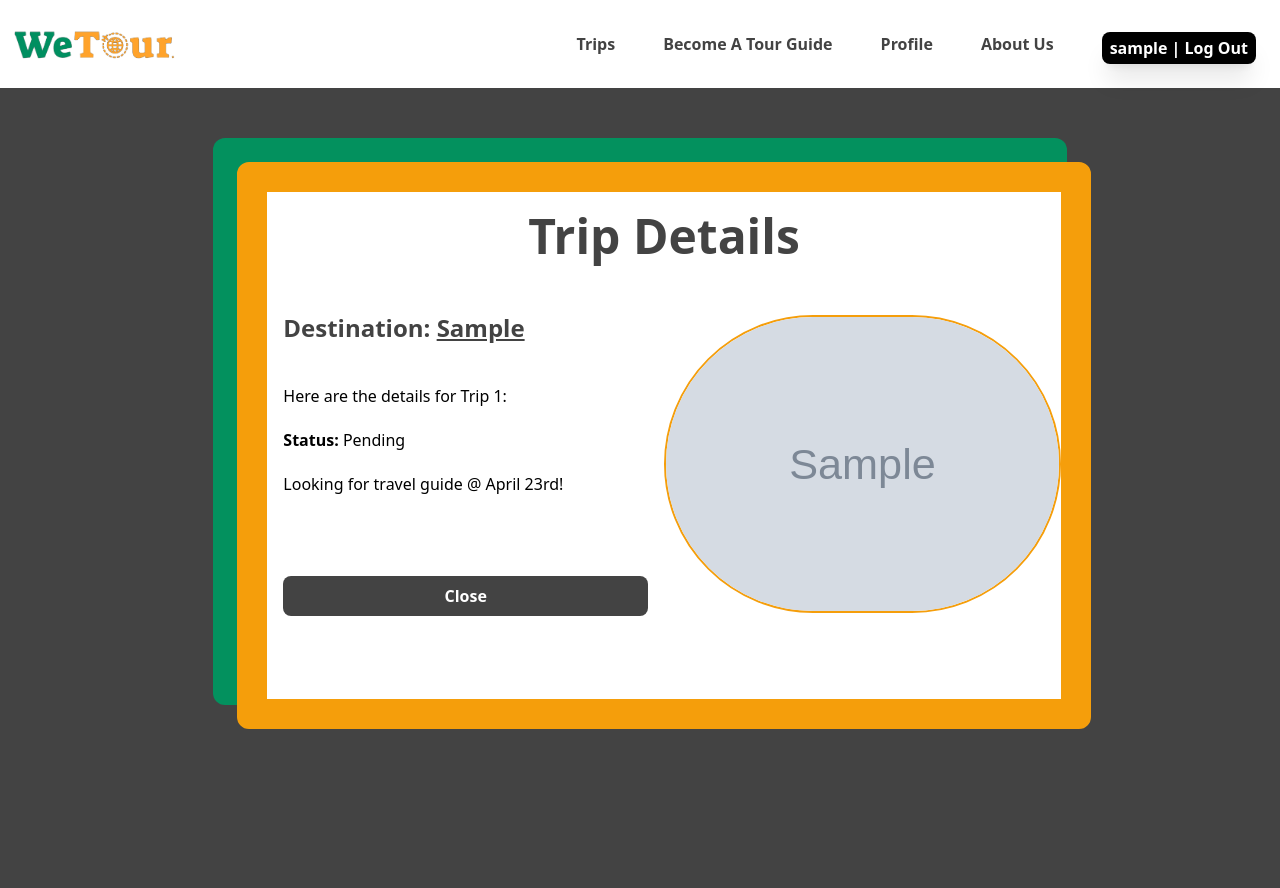
After one commit to aidanvancil/WeTour, a Django app: page /trip/1 in a window 1280 px wide. The commit adds this page. Run offline with Django 4.2, Linux system fonts and the light colour scheme; a user stored in the database is signed in; tables that the repository leaves empty hold one stand-in row (values such as "Sample post"); grey boxes marked "Sample" are stand-in pictures; some libraries are stand-ins or nearby versions.

Commit message:
Hackathon - Very Sleepy
Very sleepy commit....

```diff
--- a/WeTour/urls.py
+++ b/WeTour/urls.py
@@ -29,6 +29,7 @@ urlpatterns = [
     path('update_profile', views.update_profile, name='update_profile'),
     path('about', views.about_us, name='about'),
     path('trip', views.trip, name='trip'),
+    path('trip/<int:param>', views.trip, name='tript'),
     path('render_guides', views.view_guide, name='render_guides'),
     path('guide', views.guide, name='guide'),
     path('card', views.card, name='card'),
--- a/app/forms.py
+++ b/app/forms.py
@@ -57,7 +57,7 @@ class TripForm(forms.Form):
 
 
 class GuideForm(forms.Form):
-    profile_pic = forms.ImageField()
+    profile_pic = forms.ImageField(required=False)
     bio = forms.CharField(
         max_length=200,
         widget=forms.TextInput(attrs={'class': 'form-input'})
@@ -70,7 +70,3 @@ class GuideForm(forms.Form):
         max_length=100,
         widget=forms.TextInput(attrs={'class': 'form-input'}),
     )
-    phone_number = forms.CharField(
-        max_length=100,
-        widget=forms.TextInput(attrs={'class': 'form-input'}),
-    )
--- a/app/models.py
+++ b/app/models.py
@@ -2,6 +2,14 @@ from django.db import models
 from django.contrib.auth.models import User
 from django.db.models.signals import post_save
 from django.dispatch import receiver
+from django.core.files.base import ContentFile
+import requests
+import environ
+
+
+env = environ.Env()
+environ.Env.read_env()
+img_key = env('IMAGE_API_KEY')
 
 class Profile(models.Model):
     user = models.OneToOneField(User, on_delete=models.CASCADE)
@@ -30,3 +38,21 @@ class TourGuide(models.Model):
 class Trip(models.Model):
     user = models.ForeignKey(User, on_delete=models.CASCADE, related_name='trips')
     destination = models.CharField(max_length=100)
+    picture = models.URLField(null=True)
+
+    def generate_map_image(self):
+        IMAGE_API_KEY = ''
+        LOCATION = self.destination
+
+        # Set the query parameters for the API request
+        params = {
+            'key': img_key,
+            'size': '300,300',
+            'center': LOCATION,
+            'zoom': 12,
+            'format': 'png'
+        }
+
+        response = requests.get('http://www.mapquestapi.com/staticmap/v5/map', params=params)
+        self.picture = response.url
+        self.save()
--- a/app/templates/guide.html
+++ b/app/templates/guide.html
@@ -60,6 +60,7 @@
     <button class="bg-[#FCA503] text-[#434343] mt-6 font-bold py-2 px-4 rounded hover:bg-yellow-600 focus:outline-none focus:shadow-outline" type="submit">
       Search
     </button>
+    {{ form.errors }}
     </div>
   </form>
 </section>
--- a/app/templates/matching.html
+++ /dev/null
@@ -1,4 +0,0 @@
-{% extends 'base.html' %}
-
-{% block content %}
-{% endblock %}
--- /dev/null
+++ b/app/templates/trip_detail.html
@@ -0,0 +1,40 @@
+{% extends 'base_home.html' %}
+{% load static %}
+
+
+{% block content %}
+    <div class="flex h-screen overflow-hidden justify-center">
+        <div class = "flex flex-col items-center justify-center w-4/5 h-5/6">
+
+            <div class="bg-[#03915E] rounded-xl h-[85%] w-5/6">
+                <div
+                  style="border-width: 30px"
+                  class="bg-[#434343] h-full w-full ml-6 mt-6 rounded-xl border-amber-500 bg-white">
+                  <h3 class="text-[#434343] p-5 font-bold rounded-lg text-5xl text-center mb-4">Trip Details</h3>
+                    <div class="grid grid-cols-2">
+                        <div class="space-y-20 p-4">
+                            <div>
+                                <h2 class="flex"> <span class="font-bold text-2xl text-[#434343]">Destination: <span class="underline">{{trip.destination}}</span></h2>
+                                <ul class="space-y-5 mt-10">
+                                    <li>Here are the details for Trip {{ trip.id }}:</li>
+                                    <li> <span class="font-bold">Status:</span> Pending</li>
+                                    <li>Looking for travel guide @ April 23rd!</li>
+                                </ul>
+                            </div>
+                            <div class="mt-10 text-center px-4 py-2 bg-[#434343] font-bold text-white rounded-lg transition-transform duration-300 transform hover:-translate-y-1 hover:scale-105">
+                                <a href="{% url 'home' %}"><div>Close</div></a>
+                            </div>
+                        </div>
+                        <div class="flex "><img class="rounded-full border-2 my-auto border border-amber-500" src="{{ trip.picture }}" alt="Trip Picture"></div>
+
+
+                    </div>
+
+                </div>
+
+            </div>
+
+        </div>
+    </div>
+
+{% endblock %}
--- a/app/views.py
+++ b/app/views.py
@@ -31,7 +31,7 @@ QUALITIES_CHOICES = [
 
 LANGUAGES = [
     'English',
-    'Deutsh',
+    'Deutsch',
     'French',
     'Mandarin',
     'Spanish',
@@ -45,11 +45,6 @@ LANGUAGES = [
 
 account_sid = "AC4b86583693a11577de644ae6b6dd2b5b"
 client = Client(account_sid, auth_token)
-#message = client.messages.create(
- # body="Hello",
-  #from_="+18552256052",
-  #to="+16616078687"
-#)
 
 def spawn_trips(request):
     return (Profile.objects.filter(user=request.user))
@@ -66,8 +61,6 @@ def signup(request):
             user = form.save()
             user.refresh_from_db()  # load the profile instance created by the signal
             p_reg_form = ProfileRegisterForm(request.POST, instance=user.profile)
-            print(p_reg_form)
-
             p_reg_form.full_clean()
             p_reg_form.save()
             messages.success(request, f'Your account has been sent for approval!')
@@ -105,9 +98,8 @@ def logout(request):
 def homepage(request):
     trips = Trip.objects.filter(user=request.user).all()
     trips_count = Trip.objects.filter(user=request.user).count()
-    print(trips)
-    print(trips_count)
-    return render(request, 'homepage.html', {'homepage_T': True, 'trips':trips, 'trip_count':trips_count})
+    context = {'homepage_T': True, 'trips':trips, 'trips_count':trips_count}
+    return render(request, 'homepage.html', context)
 
 @login_required(login_url='login')
 def profile(request):
@@ -132,21 +124,33 @@ def view_guide(request):
         return redirect('home')
 
 @login_required(login_url='login')
-def trip(request):
+def trip(request, param=None):
     if request.method == 'POST':
         form = TripForm(request.POST)
         if form.is_valid():
-            gender = form.cleaned_data['gender']
             state = form.cleaned_data['state']
             city = form.cleaned_data['city']
             newTrip = Trip()
             newTrip.destination = city + ', ' + state
             newTrip.user = request.user
+            newTrip.generate_map_image()
             newTrip.save()
-            return redirect('render_guides')
+            message = client.messages.create(
+                body="""Hey! This is WeTour, thanks for booking a trip. We will reach out shortly. In the meantime, enjoy the ride.""",
+                from_="+18552256052",
+                to="+16616078687"
+            )
+            return redirect('home')
     else:
-        form = TripForm()
-    return render(request, 'trip.html', {'form': form, 'no_footer': True, 'qualities': QUALITIES_CHOICES, 'languages': LANGUAGES})
+        if param is not None:
+            return trip_detail_view(request, param)
+        else:
+            form = TripForm()
+            return render(request, 'trip.html', {'form': form, 'no_footer': True, 'qualities': QUALITIES_CHOICES, 'languages': LANGUAGES})
+
+def trip_detail_view(request, pk):
+    trip_t = Trip.objects.get(pk=pk)
+    return render(request, 'trip_detail.html', {'trip': trip_t})
 
 @login_required(login_url='login')
 def guide(request):
@@ -155,12 +159,13 @@ def guide(request):
         if form.is_valid():
             bio = form.cleaned_data['bio']
             profile = spawn_trips(request)
-            guide = TourGuide()
-            response = co.summarize(text=bio)
-            guide.user = profile[0]
-            guide.bio = response.classifications.prediction
+            #guide = TourGuide()
+            #response = co.summarize(text=bio)
+            #guide.user = profile[0]
+
+            #guide.bio = response.classifications.prediction
             guide.save()
-            return redirect('home')
+            return view_guide(request)
     else:
         form = GuideForm()
     return render(request, 'guide.html', {'form': form, 'no_footer': True, 'guide_T': True, 'qualities': QUALITIES_CHOICES, 'languages': LANGUAGES})
```
Also changed, not shown: WeTour/settings.py (+11 -1 lines), app/templates/homepage.html (+12 -7 lines), app/templates/render_guides.html (+33 -3 lines), app/migrations/0012_trip_picture.py (added), app/templates/card.html (deleted).
